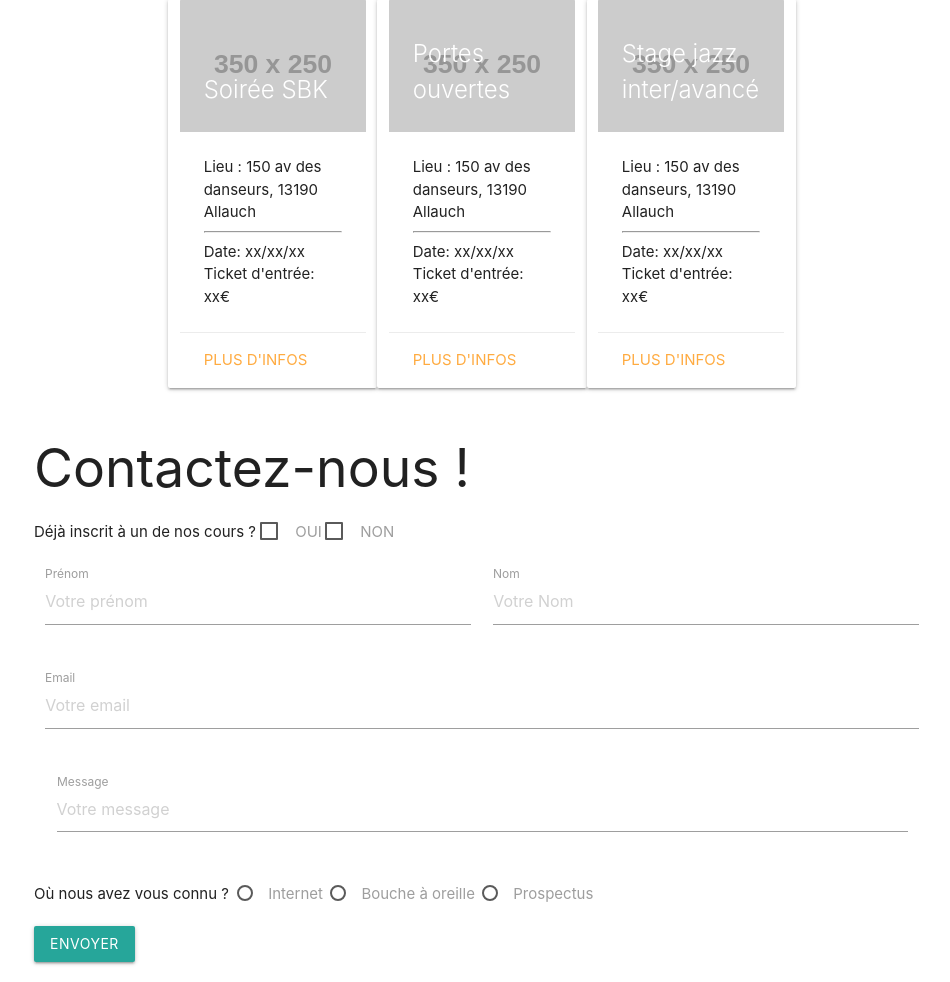
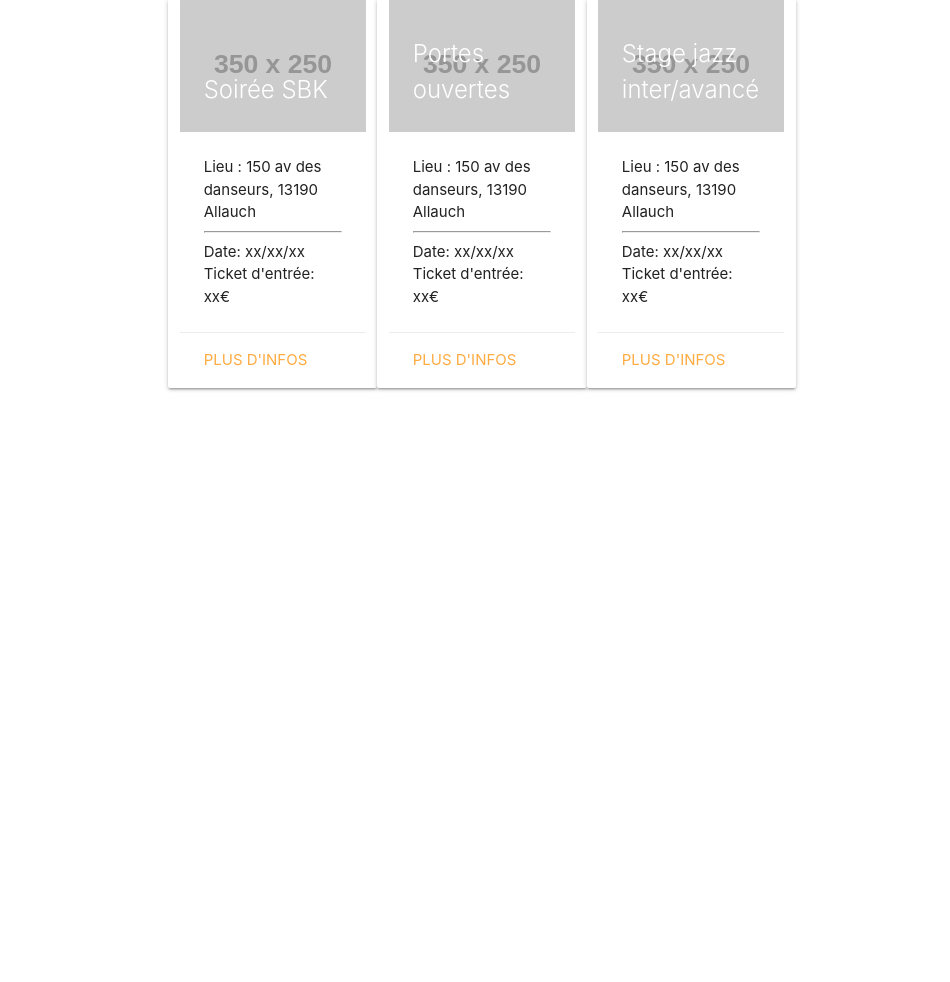
Before and after one commit to LuluGhio/danseBabyDanse, a Symfony app: template templates/home/home.html.twig in a window 1280 px wide. Shown: the part 188-1170 px from the top of the page, without its empty margins (158-1108 px from the left). After the commit the page ends 579 px from the top, so only its background shows below. Run offline with Twig, Linux system fonts and the light colour scheme; the template is opened without the code that fills it, so the values that code supplies are empty; grey boxes labelled with a size stand in for pictures from a placeholder-image service; some libraries are stand-ins or nearby versions.

```diff
--- a/templates/home/home.html.twig
+++ b/templates/home/home.html.twig
@@ -1,5 +1,5 @@
 {% extends 'base.html.twig' %}
-{% block title %}Danse baby danse !{{ controller_name }}!{% endblock %}
+{% block title %}Danse baby danse !{% endblock %}
 
 {% block body %}
 
@@ -67,70 +67,7 @@
                 </div> <!-- DO NOT DELETE !! -->
             </section> <!-- END OF SECTION actus -->
 
-        <h2>Contactez-nous !</h2>
 
-            <section id="contact">
-
-				<div class="row">
-				    <form class="col s12">
-				    	<div class="row">
-					      	Déjà inscrit à un de nos cours ?
-					      	<label>
-					        	<input type="checkbox" />
-					        	<span>OUI</span>
-					      	</label>
-							<label>
-					        	<input type="checkbox" />
-					        	<span>NON</span>
-					      	</label>
-						</div>
-				        <div class="row">
-					        <div class="input-field col s6">
-					            <input placeholder="Votre prénom" id="first_name" type="text" class="validate">
-					            <label for="first_name">Prénom</label>
-					        </div>
-					        <div class="input-field col s6">
-					            <input placeholder="Votre Nom" id="last_name" type="text" class="validate">
-					            <label for="last_name">Nom</label>
-					        </div>
-				        </div>
-
-				      	<div class="row">
-					        <div class="input-field col s12">
-					          	<input placeholder="Votre email" id="email" type="email" class="validate">
-					          	<label for="email">Email</label>
-					        </div>
-				        </div>
-
-				      	<div class="row">
-				        	<div class="col s12">
-					          	<div class="input-field col s12">
-	          						<textarea placeholder="Votre message" id="textarea1" class="materialize-textarea"></textarea>
-	          						<label for="textarea1">Message</label>
-	        					</div>
-				        	</div>
-				      	</div>
-
-				      	<div class="row">
-					      	Où nous avez vous connu ?
-					      	<label>
-							    <input class="with-gap" name="group1" type="radio"/>
-							    <span>Internet</span>
-							</label>
-							<label>
-							    <input class="with-gap" name="group2" type="radio"/>
-							    <span>Bouche à oreille</span>
-							</label>
-							<label>
-							    <input class="with-gap" name="group3" type="radio"/>
-							    <span>Prospectus</span>
-							</label>
-				      	</div>
-				    </form>
-				    <a type="submit" class="waves-effect waves-light btn">Envoyer</a>
-				</div>
-
-            </section>
 
 
 {% endblock %}
```
Also changed, not shown: src/Controller/ContactController.php (+2 -10 lines), src/Controller/HomeController.php (+2 -14 lines), src/Entity/Contact.php (+9 -1 lines), src/Form/ContactType.php (+4 -3 lines), templates/home/contact.html.twig (+5 -3 lines).
